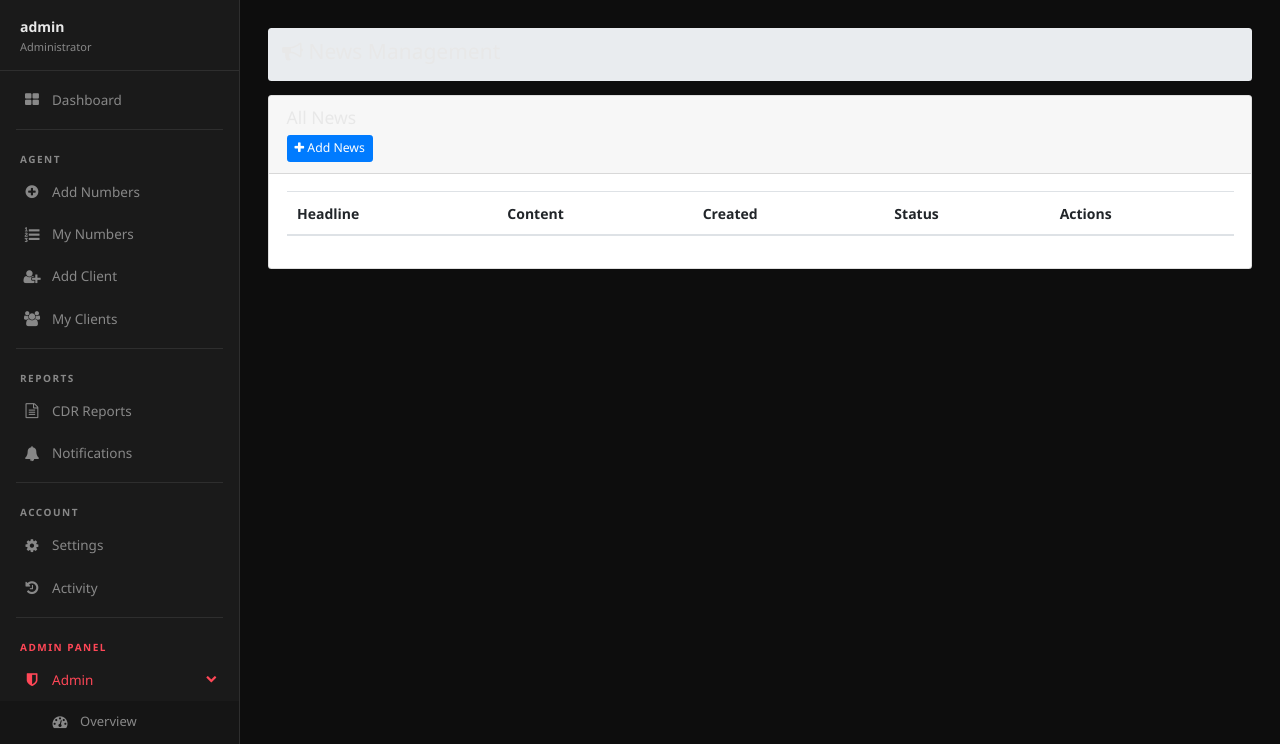
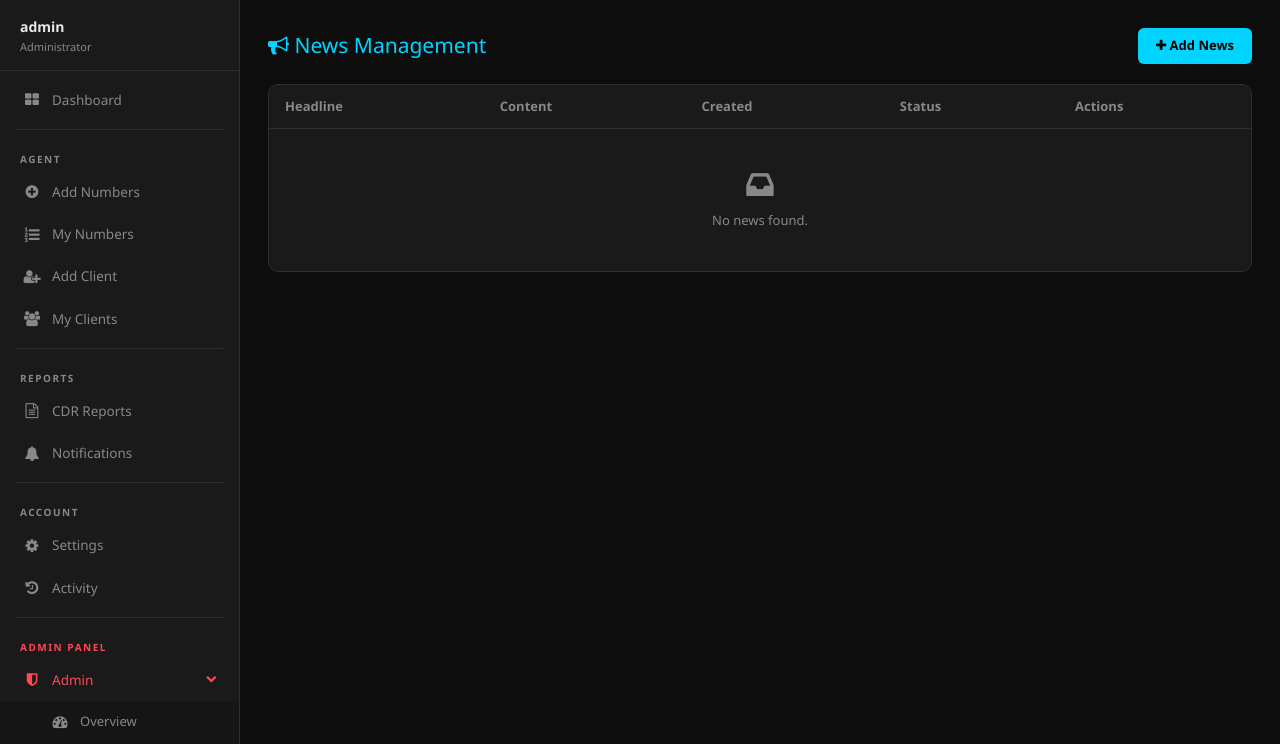
Before and after one commit to jonayedmiya320-prog/Power-SMS-panel, a Flask app: page /news in a window 1280 px wide. Shown: the part 56-800 px from the top of the page. Run offline with Flask 3, Linux system fonts and the light colour scheme; a user stored in the database is signed in; lists and menus that the app fills with data are empty; some libraries are stand-ins or nearby versions.

Commit message:
Update news.html

```diff
--- a/app/templates/admin/news.html
+++ b/app/templates/admin/news.html
@@ -1,78 +1,60 @@
-<!DOCTYPE html>
-<html>
-<head>
-    <meta charset="UTF-8">
-</head>
 {% extends "base.html" %}
+{% block title %}News - RAZOR SMS{% endblock %}
+{% block content %}
 
-{% block title %}News - ABYSS SMS{% endblock %}
-
-{% block content %}
-<div class="row">
-    <div class="col-md-12">
-        <div class="breadcrumb">
-            <h4><i class="fa fa-bullhorn"></i> News Management</h4>
-        </div>
-    </div>
-</div>
-
-<div class="row">
-    <div class="col-md-12">
-        <div class="card">
-            <div class="card-header">
-                <h5>All News</h5>
-                <a href="{{ url_for('admin.create_news') }}" class="btn btn-primary btn-sm">
+<div style="display:flex; justify-content:space-between; align-items:center; margin-bottom:20px;">
+    <h4 style="margin:0; color:var(--accent);"><i class="fa fa-bullhorn"></i> News Management</h4>
+    <a href="{{ url_for('admin.create_news') }}" style="background:var(--accent); color:#000; border:none; border-radius:6px; padding:8px 18px; font-size:13px; font-weight:700; text-decoration:none;">
         <i class="fa fa-plus"></i> Add News
     </a>
 </div>
-            <div class="card-body">
-                <table class="table">
+
+<div style="background:var(--card); border:1px solid var(--border); border-radius:10px; overflow:hidden;">
+    <div style="overflow-x:auto;">
+        <table style="width:100%; border-collapse:collapse; font-size:13px;">
             <thead>
-                        <tr>
-                            <th>Headline</th>
-                            <th>Content</th>
-                            <th>Created</th>
-                            <th>Status</th>
-                            <th>Actions</th>
+                <tr style="border-bottom:1px solid var(--border);">
+                    <th style="padding:12px 16px; text-align:left; color:var(--muted); font-weight:600;">Headline</th>
+                    <th style="padding:12px 16px; text-align:left; color:var(--muted); font-weight:600;">Content</th>
+                    <th style="padding:12px 16px; text-align:left; color:var(--muted); font-weight:600;">Created</th>
+                    <th style="padding:12px 16px; text-align:left; color:var(--muted); font-weight:600;">Status</th>
+                    <th style="padding:12px 16px; text-align:left; color:var(--muted); font-weight:600;">Actions</th>
                 </tr>
             </thead>
             <tbody>
-                        {% for news in news_list.items %}
-                        <tr>
-                            <td>{{ news.headline }}</td>
-                            <td>{{ news.content[:100] }}{% if news.content|length > 100 %}...{% endif %}</td>
-                            <td>{{ news.created_at.strftime('%Y-%m-%d') if news.created_at else '' }}</td>
-                            <td>
-                                {% if news.is_active %}
-                                <span class="label label-success">Active</span>
+                {% for item in news_list.items %}
+                <tr style="border-bottom:1px solid var(--border);" onmouseover="this.style.background='var(--hover)'" onmouseout="this.style.background=''">
+                    <td style="padding:12px 16px; color:var(--txt); font-weight:600;">{{ item.headline }}</td>
+                    <td style="padding:12px 16px; color:var(--muted);">{{ item.content[:80] }}{% if item.content and item.content|length > 80 %}...{% endif %}</td>
+                    <td style="padding:12px 16px; color:var(--muted); font-size:12px;">{{ item.created_at.strftime('%Y-%m-%d') if item.created_at else '' }}</td>
+                    <td style="padding:12px 16px;">
+                        {% if item.is_active %}
+                        <span style="background:rgba(46,213,115,.15); color:var(--success); padding:2px 8px; border-radius:20px; font-size:11px; font-weight:700;">Active</span>
                         {% else %}
-                                <span class="label label-danger">Inactive</span>
+                        <span style="background:rgba(255,71,87,.15); color:var(--danger); padding:2px 8px; border-radius:20px; font-size:11px; font-weight:700;">Inactive</span>
                         {% endif %}
                     </td>
-                            <td>
-                                <a href="{{ url_for('admin.edit_news', news_id=news.id) }}" class="btn btn-xs btn-primary">
+                    <td style="padding:12px 16px;">
+                        <a href="{{ url_for('admin.edit_news', news_id=item.id) }}" style="background:var(--warn); color:#000; border:none; border-radius:4px; padding:4px 10px; font-size:12px; font-weight:600; text-decoration:none; margin-right:4px;">
                             <i class="fa fa-edit"></i>
                         </a>
-                                <a href="{{ url_for('admin.delete_news', news_id=news.id) }}" class="btn btn-xs btn-danger" onclick="return confirm('Are you sure?')">
+                        <form method="POST" action="{{ url_for('admin.delete_news', news_id=item.id) }}" style="display:inline;" onsubmit="return confirm('Delete this news?')">
+                            <button type="submit" style="background:var(--danger); color:#fff; border:none; border-radius:4px; padding:4px 10px; font-size:12px; font-weight:600; cursor:pointer;">
                                 <i class="fa fa-trash"></i>
-                                </a>
+                            </button>
+                        </form>
+                    </td>
+                </tr>
+                {% else %}
+                <tr>
+                    <td colspan="5" style="padding:40px; text-align:center; color:var(--muted);">
+                        <i class="fa fa-inbox" style="font-size:32px; display:block; margin-bottom:10px;"></i>
+                        No news found.
                     </td>
                 </tr>
                 {% endfor %}
             </tbody>
         </table>
-
-                {% if news_list.pages > 1 %}
-                <div class="pagination">
-                    {% for p in range(1, news_list.pages + 1) %}
-                        <li class="{% if p == news_list.page %}active{% endif %}">
-                            <a href="{{ url_for('admin.news', page=p) }}">{{ p }}</a>
-                        </li>
-                    {% endfor %}
-                </div>
-                {% endif %}
-            </div>
-        </div>
     </div>
 </div>
 {% endblock %}
```
Lines whose indentation alone changed are shown as unchanged.
